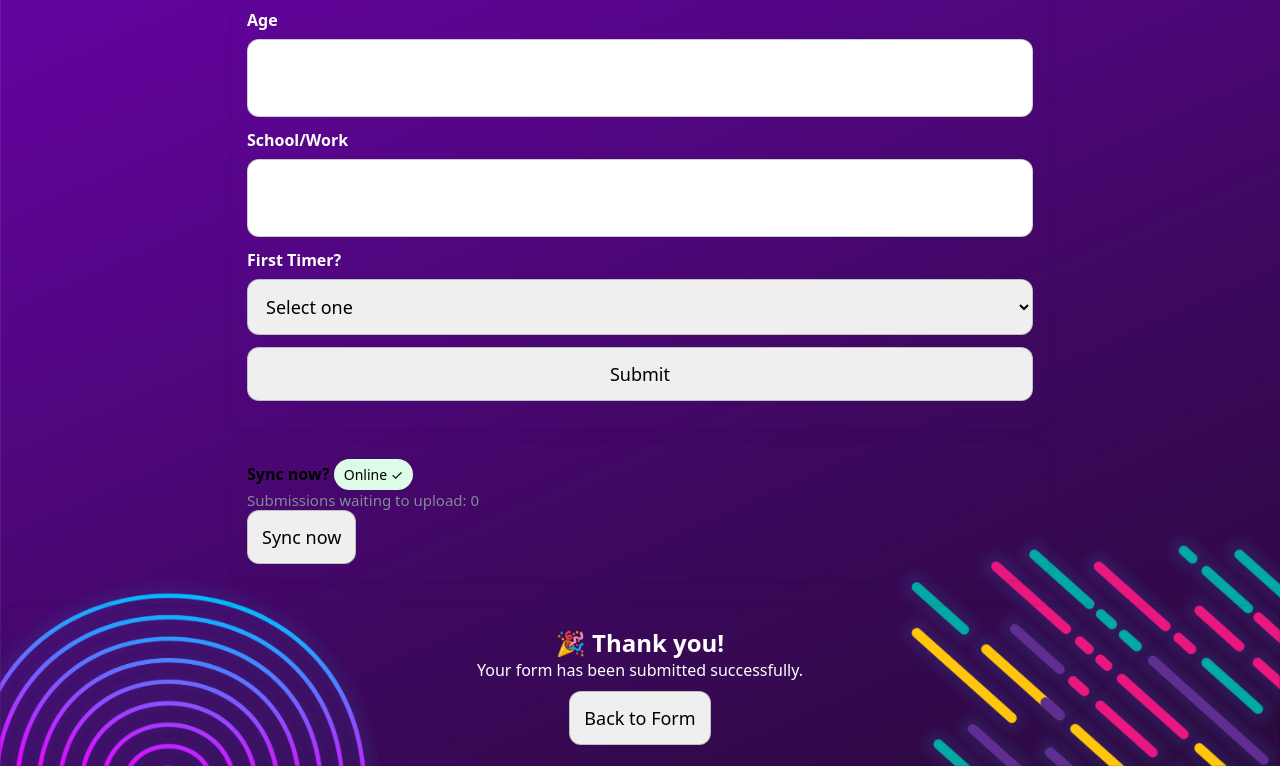
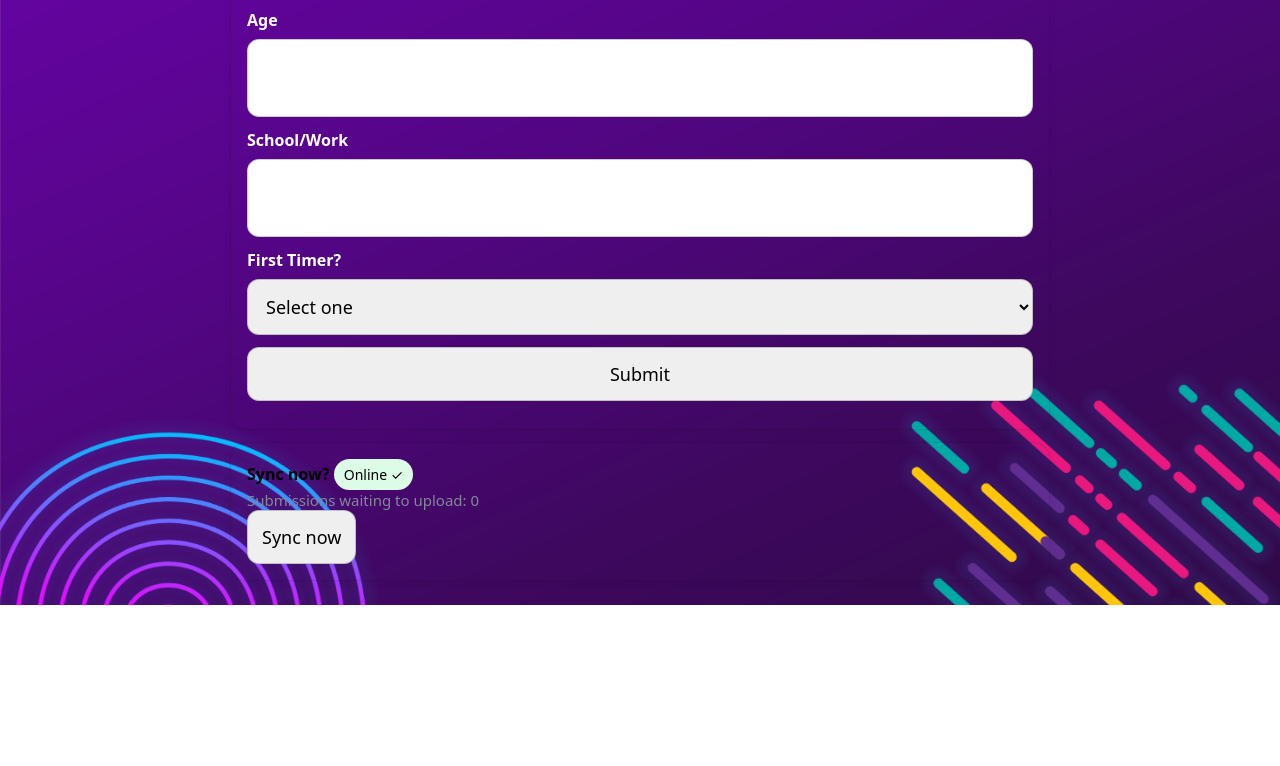
Before and after one commit to akosiphar/offline_registration, a plain HTML site: page index.html in a window 1280 px wide. Shown: the part 486-1252 px from the top of the page. After the commit the page ends 1091 px from the top, so only its background shows below. Drawn offline with Linux system fonts and the light colour scheme.

Commit message:
forgot to return to display none the thank you message

```diff
--- a/index.html
+++ b/index.html
@@ -106,7 +106,7 @@
     <div
       class="card"
       id="thankYouPage"
-      style="display: block; text-align: center; padding: 20px; color: white"
+      style="display: none; text-align: center; padding: 20px; color: white"
     >
       <h2>🎉 Thank you!</h2>
       <p style="margin-bottom: 10px">
```
